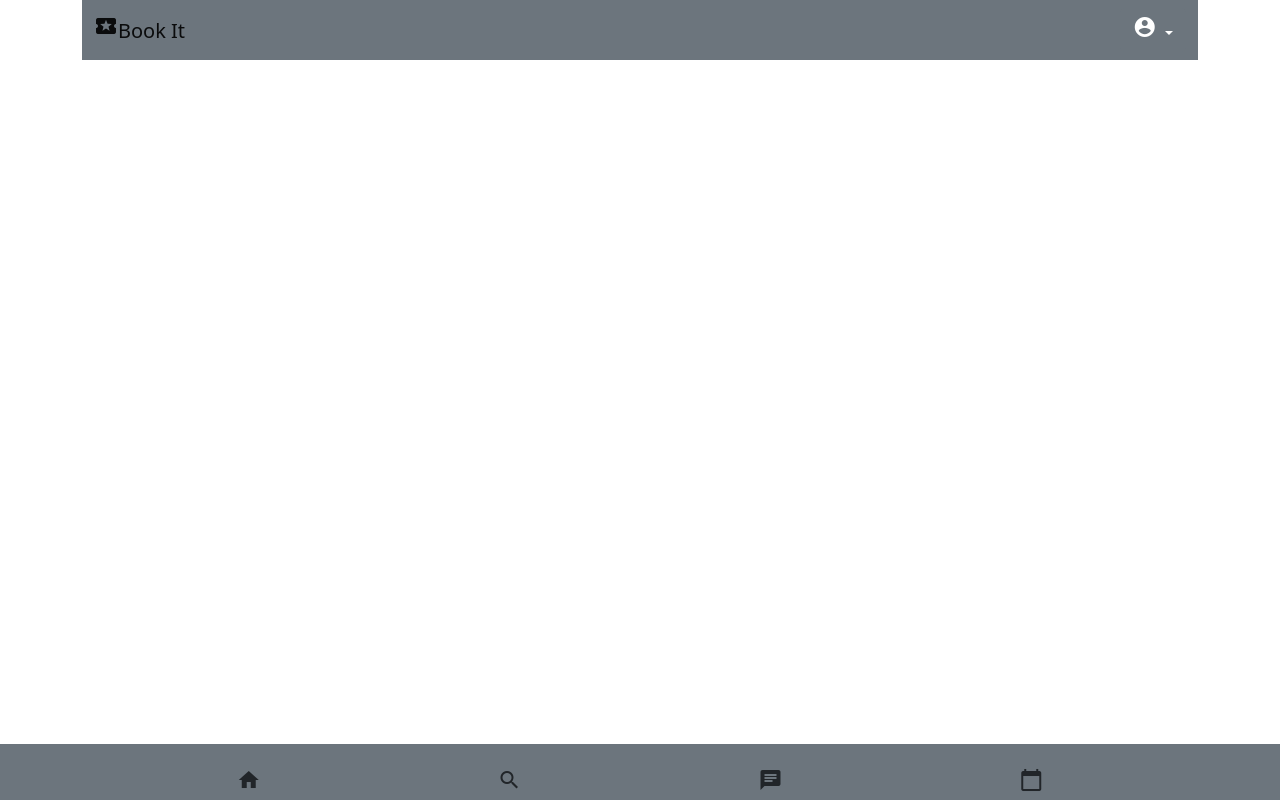
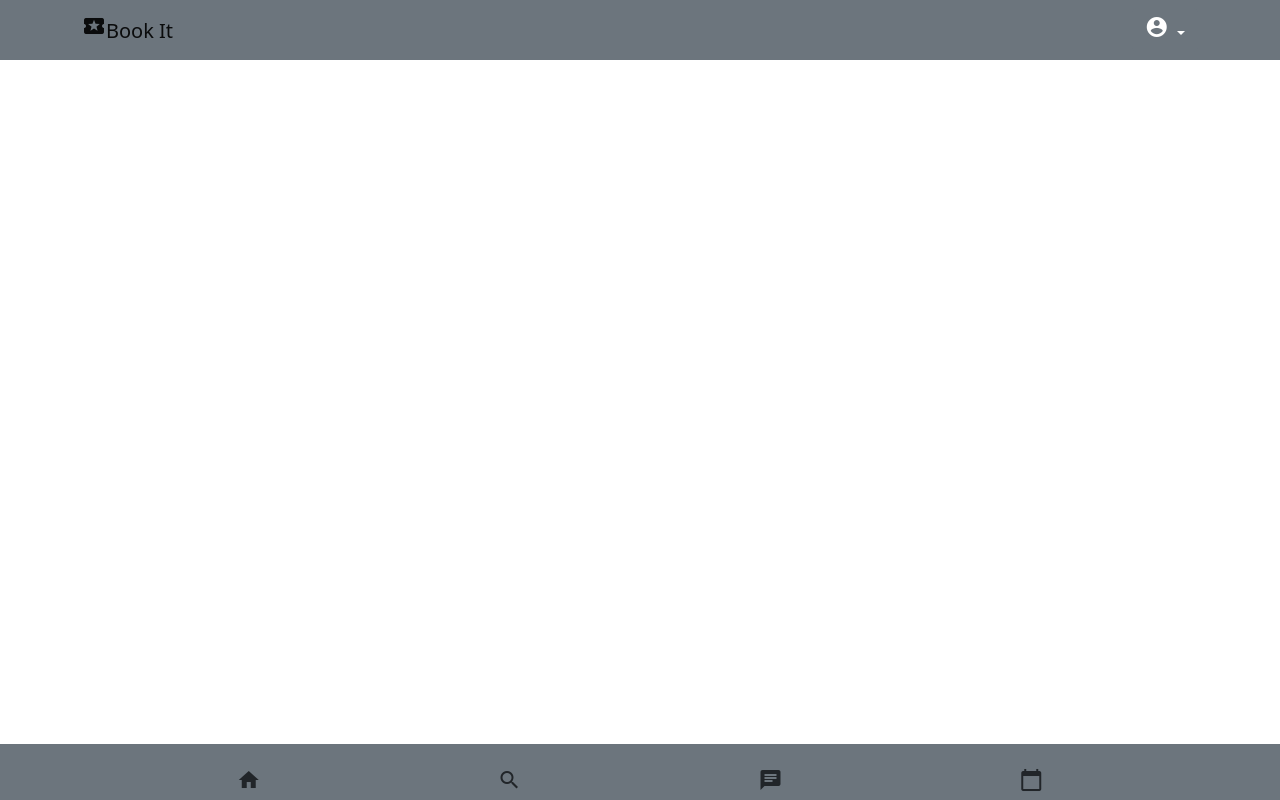
Before and after one commit to kaioh08/1800_DTC07, a plain HTML site: page index.html in a window 1280 px wide. Drawn offline with nearby package versions, Linux system fonts and the light colour scheme.

Commit message:
Removed container

```diff
--- a/index.html
+++ b/index.html
@@ -19,10 +19,6 @@
 </head>
 
 <body>
-
-    <div class="container">
-        <!-- Content here -->
-
     <nav class="navbar navbar-expand-lg navbar-light bg-secondary">
         <div class="container-md">
             <a class="navbar-brand" href="#"><i class="material-icons">local_activity</i>Book It</a>
```
Lines whose indentation alone changed are shown as unchanged.
